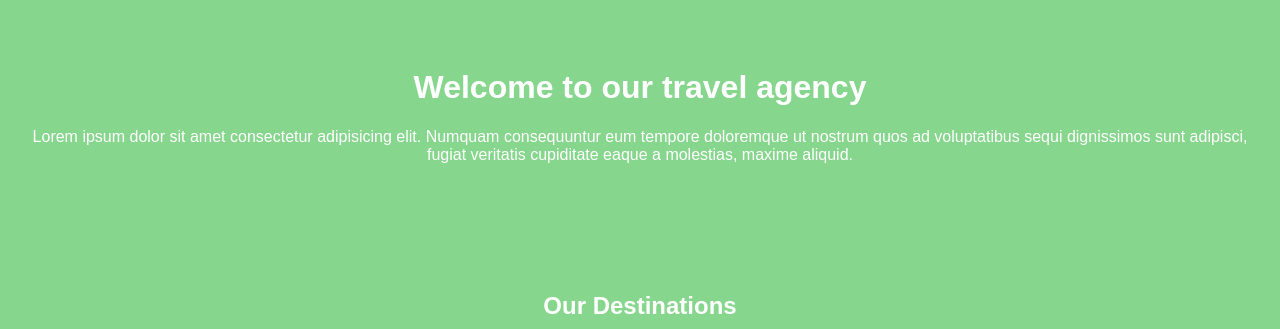
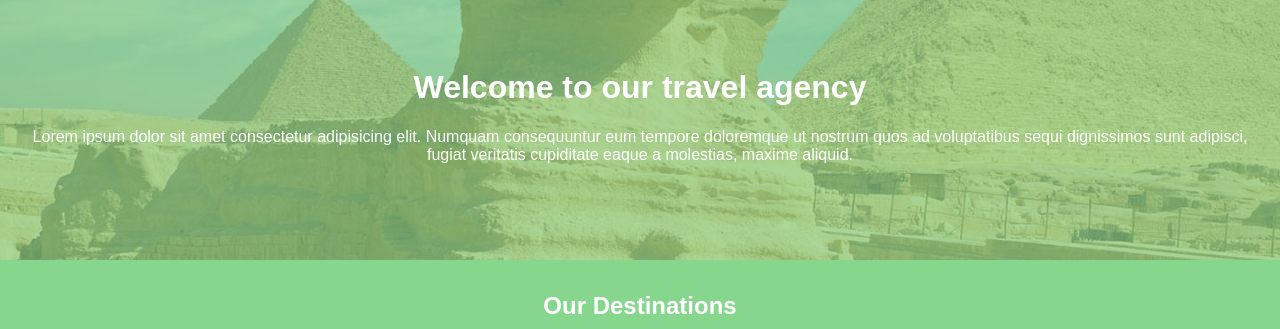
Before and after one commit to gianlynard/carreraport, a plain HTML site: page index.html in a window 1280 px wide. Shown: the top 329 px of the page. Drawn offline with Linux system fonts and the light colour scheme.

Commit message:
Update guided.css

```diff
--- a/guided.css
+++ b/guided.css
@@ -45,7 +45,7 @@ img {
 }
 
 .hdr-bg {
-    background: url('../1-html/egypt.jpg');
+    background: url('egypt.jpg');
     background-position: center;
     background-repeat: no-repeat;
     background-size: cover;
```
